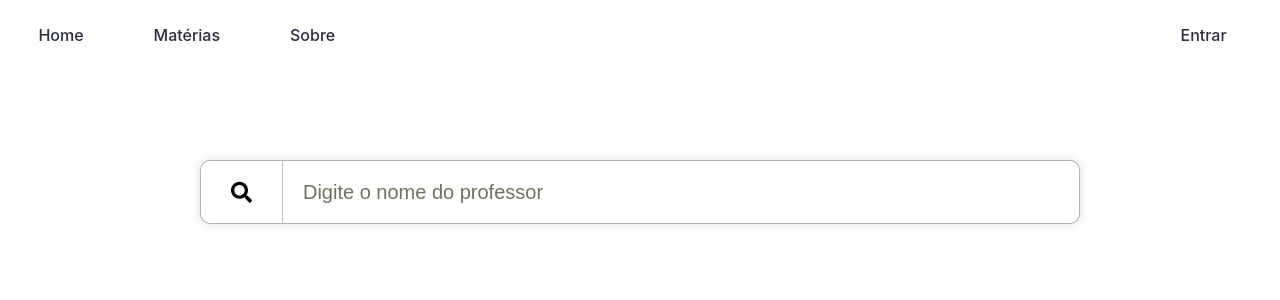
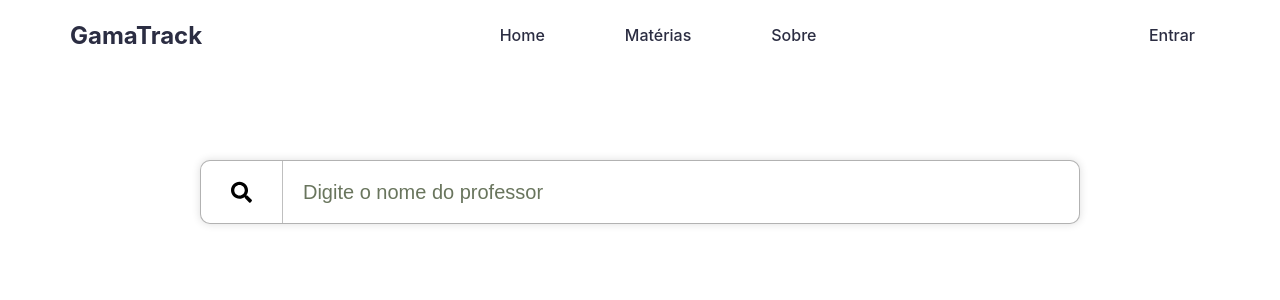
Before and after one commit to FGA0138-MDS-Ajax/2023-2-POLLUX, a React (Create React App) app in the folder Frontend/: page /Home in a window 1280 px wide. Shown: the top 300 px of the page. Built offline with nearby package versions, Linux system fonts and the light colour scheme.

Commit message:
ui-ux/adicionando logo na header

```diff
--- a/Frontend/src/components/Header/Header.css
+++ b/Frontend/src/components/Header/Header.css
@@ -6,17 +6,28 @@ header{
     justify-content: space-between;
     align-items: center;
     width: 100%;
-    padding: 10px 3%;
+    padding: 10px 70px;
     font-weight: 500;
     font-size: 16px;
 }
-header ul {
-    display: flex;
-    list-style: none;
+
+header .logo{
+    color: #2B2D42;
+    transition: 0.25s ease;
+    cursor: pointer;
+}
+
+header .logo:hover{
+    color: #EF233C;
 }
 
 header ul {
-    gap: 70px;
+    display: flex;
+    justify-content: center;
+    align-self: center;
+    gap: 80px;
+    list-style: none;
+    margin-right: 20px;
 }
 
 header .link{
@@ -34,8 +45,5 @@ header .sign-in{
     display: flex;
     align-items: center;
     justify-content: center;
-}
-
-header .sign-in .link{
     padding: 15px;
 }
--- a/Frontend/src/components/Header/Header.js
+++ b/Frontend/src/components/Header/Header.js
@@ -2,10 +2,14 @@ import React, { useState } from "react";
 import { Link, useNavigate } from "react-router-dom";
 //styles
 import './Header.css'
+import logo from '../../assets/images/logo.png'
 
 function Header () {
     return(
         <header>
+            <h2 className="logo">
+                    GamaTrack
+                </h2>
             <ul>
                 <li><Link to="/Home" className="link">Home</Link></li>
                 <li><Link to="/Materias"className="link">Matérias</Link></li>
--- a/Frontend/src/components/TeacherCard/TeacherCard.css
+++ b/Frontend/src/components/TeacherCard/TeacherCard.css
@@ -9,13 +9,12 @@
   overflow: hidden;
   display: flex;
   flex-direction: column;
-  justify-content: center;
   align-items: center;
   text-align: center
 }
 
 .card-wrapper:hover{
-  background-color:  rgba(43, 45, 66, 0.2)
+  background-color:  rgba(0, 0, 0, 0.2);
 }
 
 .card-image-wrapper{
@@ -23,7 +22,7 @@
 }
 
 .card-wrapper img {
-  margin-bottom: 10px;
+  margin: 10px;
   height: 160px;
   background-color: transparent;
 }
@@ -31,7 +30,7 @@
 .card-wrapper h2{
   font-size: 1.2em;
   font-weight: 600;
-  color: #555;
+  color: #2B2D42;
   line-height: 1.2em;
   margin-bottom: 10px;
   background-color: transparent;
--- a/Frontend/src/pages/Home/Home.js
+++ b/Frontend/src/pages/Home/Home.js
@@ -6,6 +6,7 @@ import SearchBar from "../../components/SearchBar/SearchBar";
 import TeacherCard from "../../components/TeacherCard/TeacherCard";
 //styles
 import "./Home.css";
+import { MagicMotion } from "react-magic-motion";
 
 function Home() {
   const [teachers, setTeachers] = useState([]);
@@ -40,6 +41,8 @@ function Home() {
           />
         </div>
         <div className="search-bar-results">
+
+
             <div className="teacher-grid">
               {teachers.map((teacher, index) => (
                 <TeacherCard
```
Lines whose indentation alone changed are shown as unchanged.
